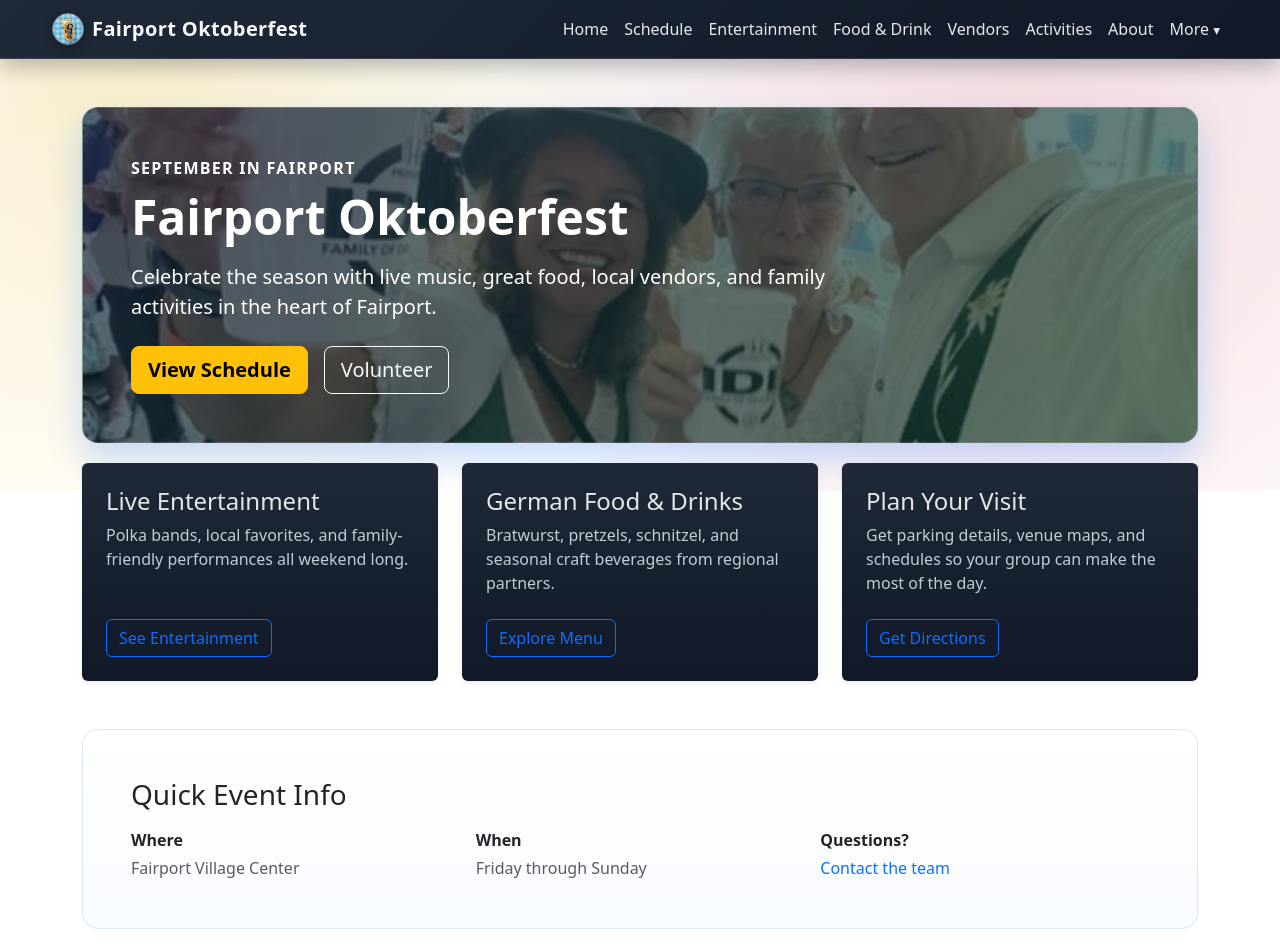
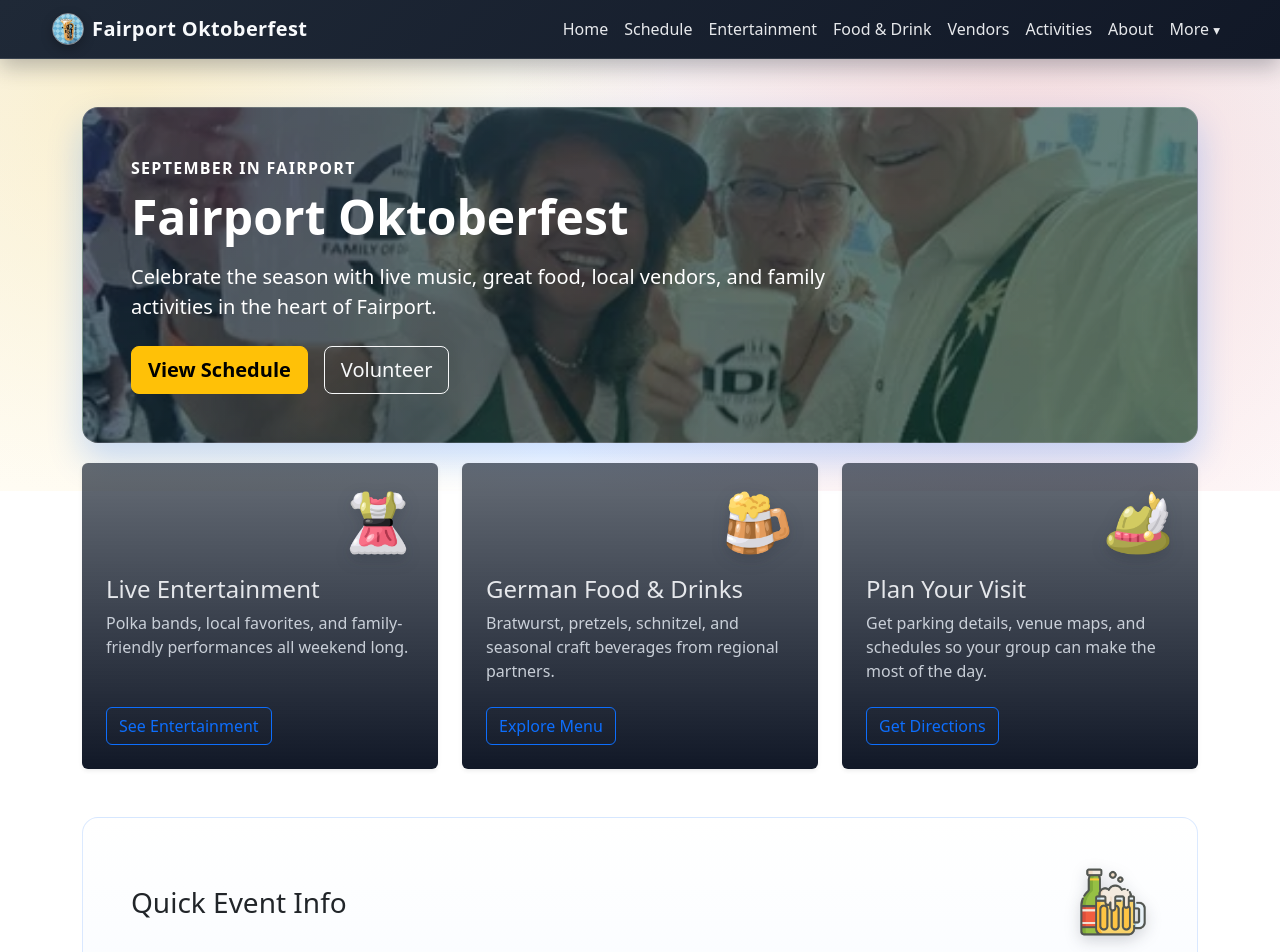
Before and after one commit to jzon-03/fairport-oktoberfest, an Angular app: page /home in a window 1280 px wide. Shown: the top 952 px of the page. Built offline with nearby package versions, Linux system fonts and the light colour scheme.

Commit message:
Implement illustrations

```diff
--- a/src/app/components/home/home.component.css
+++ b/src/app/components/home/home.component.css
@@ -32,6 +32,18 @@
 	border: 1px solid rgba(33, 37, 41, 0.08);
 }
 
+.card-illustration-wrap {
+	display: flex;
+	justify-content: flex-end;
+}
+
+.card-illustration {
+	width: 4.5rem;
+	height: 4.5rem;
+	object-fit: contain;
+	filter: drop-shadow(0 0.35rem 0.45rem rgba(17, 24, 39, 0.18));
+}
+
 .card-blue {
 	background-color: rgba(173, 216, 230, 0.5);
 }
@@ -60,3 +72,21 @@
 	border: 1px solid rgba(13, 110, 253, 0.14);
 	background: linear-gradient(180deg, #ffffff, #f8fbff);
 }
+
+.quick-info-illustration {
+	width: 4.5rem;
+	height: 4.5rem;
+	object-fit: contain;
+	filter: drop-shadow(0 0.35rem 0.45rem rgba(17, 24, 39, 0.18));
+}
+
+@media (max-width: 575.98px) {
+	.quick-info-heading {
+		align-items: flex-start !important;
+	}
+
+	.quick-info-illustration {
+		width: 3.5rem;
+		height: 3.5rem;
+	}
+}
--- a/src/app/components/home/home.component.html
+++ b/src/app/components/home/home.component.html
@@ -28,6 +28,15 @@
 						[class.card-yellow]="i === 2"
 					>
 						<div class="card-body p-4 d-flex flex-column">
+							<div class="card-illustration-wrap mb-3">
+								<img
+									[ngSrc]="card.image"
+									width="72"
+									height="72"
+									[alt]="card.imageAlt"
+									class="card-illustration"
+								/>
+							</div>
 							<h2 class="h4 card-title mb-2">{{ card.title }}</h2>
 							<p class="card-text text-body-secondary mb-4">{{ card.description }}</p>
 							<a class="btn btn-outline-primary mt-auto align-self-start" [routerLink]="card.route">{{ card.cta }}</a>
@@ -38,7 +47,16 @@
 		</div>
 
 		<div class="mt-5 p-4 p-lg-5 rounded-4 quick-info">
-			<h2 class="h3 mb-3">Quick Event Info</h2>
+			<div class="d-flex align-items-center justify-content-between gap-3 mb-3 quick-info-heading">
+				<h2 class="h3 mb-0">Quick Event Info</h2>
+				<img
+					ngSrc="/images/beer2.png"
+					width="72"
+					height="72"
+					alt="Beer stein illustration"
+					class="quick-info-illustration"
+				/>
+			</div>
 			<div class="row g-3">
 				<div class="col-12 col-md-4">
 					<p class="mb-1 fw-semibold">Where</p>
--- a/src/app/components/home/home.component.ts
+++ b/src/app/components/home/home.component.ts
@@ -5,6 +5,8 @@ type Highlight = {
   description: string;
   route: string;
   cta: string;
+  image: string;
+  imageAlt: string;
 };
 
 @Component({
@@ -20,18 +22,24 @@ export class HomeComponent {
       description: 'Polka bands, local favorites, and family-friendly performances all weekend long.',
       route: '/entertainment',
       cta: 'See Entertainment',
+      image: '/images/dress.png',
+      imageAlt: 'Traditional festival dress illustration',
     },
     {
       title: 'German Food & Drinks',
       description: 'Bratwurst, pretzels, schnitzel, and seasonal craft beverages from regional partners.',
       route: '/food-drink',
       cta: 'Explore Menu',
+      image: '/images/beer.png',
+      imageAlt: 'Beer mug illustration',
     },
     {
       title: 'Plan Your Visit',
       description: 'Get parking details, venue maps, and schedules so your group can make the most of the day.',
       route: '/location',
       cta: 'Get Directions',
+      image: '/images/hat.png',
+      imageAlt: 'Traditional Oktoberfest hat illustration',
     },
   ];
 }
--- a/src/styles.css
+++ b/src/styles.css
@@ -26,7 +26,7 @@ app-root {
 .slot-row,
 .drink-row,
 .tip-row {
-	background: linear-gradient(180deg, #1f2937, #111827) !important;
+	background: linear-gradient(180deg, #1f2937af, #111827) !important;
 	border-color: rgba(148, 163, 184, 0.32) !important;
 	color: #e5e7eb;
 }
```
